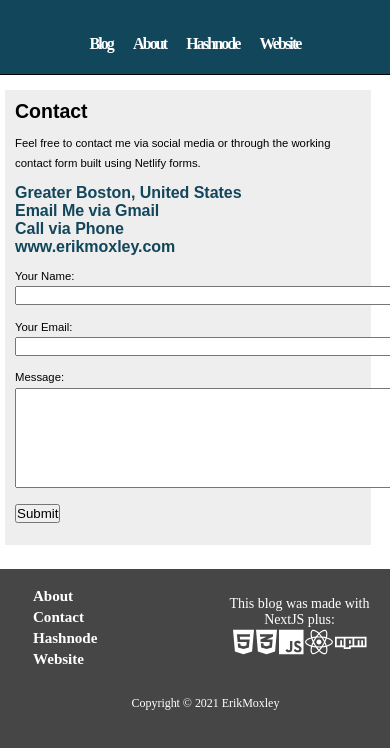
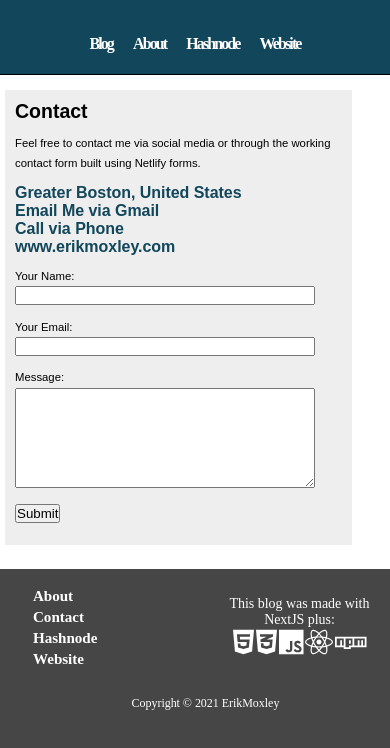
Before and after one commit to ErikMoxley/moxleydevblog, a Next.js app: page /contact in a window 390 px wide. Shown: the top 748 px of the page. Built offline with nearby package versions, Linux system fonts and the light colour scheme; a web font is replaced by a local one.

Commit message:
fixing issues with mobile width

```diff
--- a/styles/globals.css
+++ b/styles/globals.css
@@ -299,7 +299,7 @@ header h2 {
 
    @media only screen and (max-width : 700px) {
     .content {
-      width: 100%;
+      width: 95%;
      }}
 
 .footer {
@@ -426,11 +426,11 @@ text-align: center;
 }
 
 #yourname, #youremail{
-  width: 390px;
+  width: 300px;
 }
 
 #yourmessage {
-  width: 390px;
+  width: 300px;
   height: 100px;
   margin: auto;
   position: relative;
```
